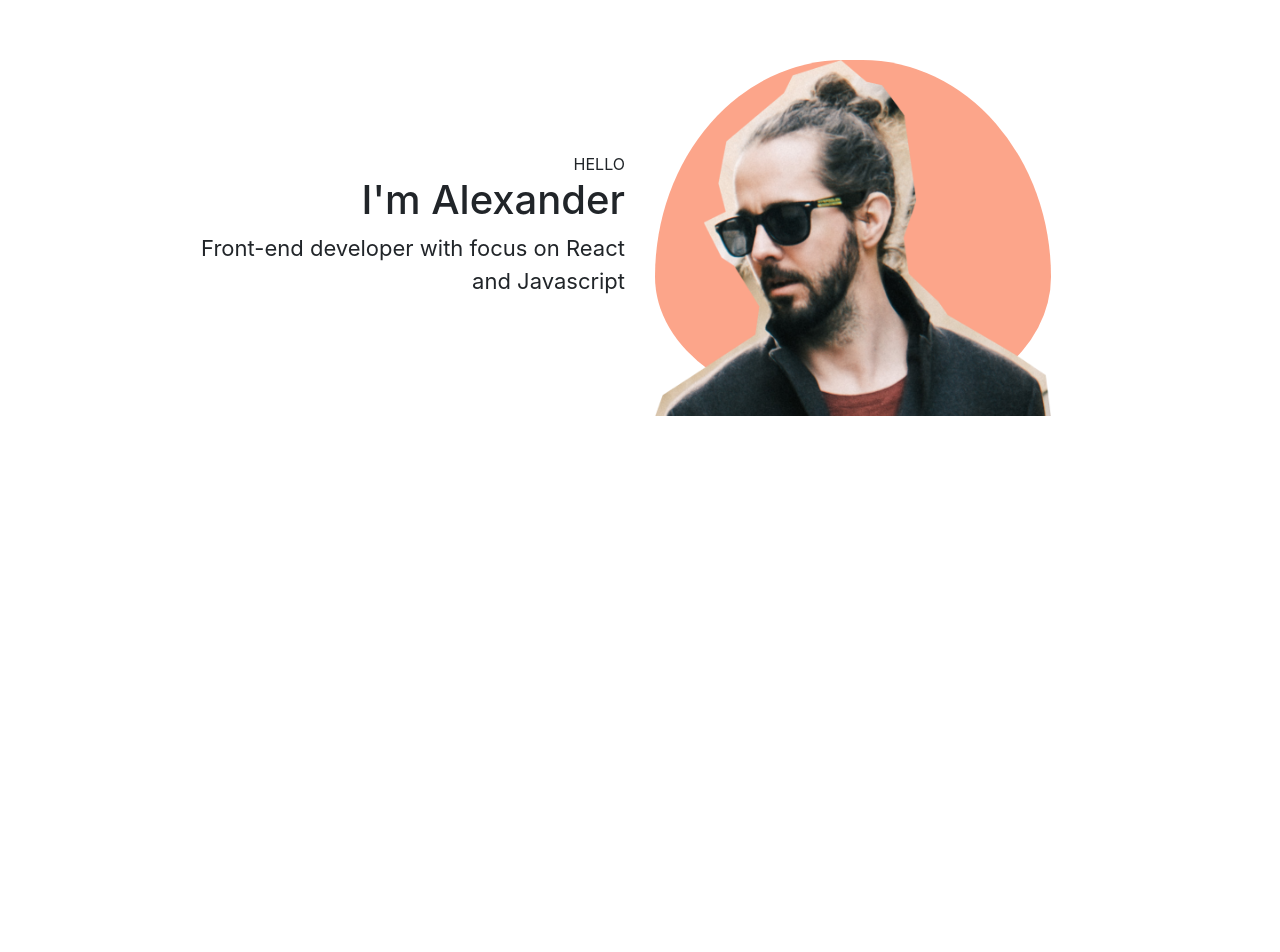
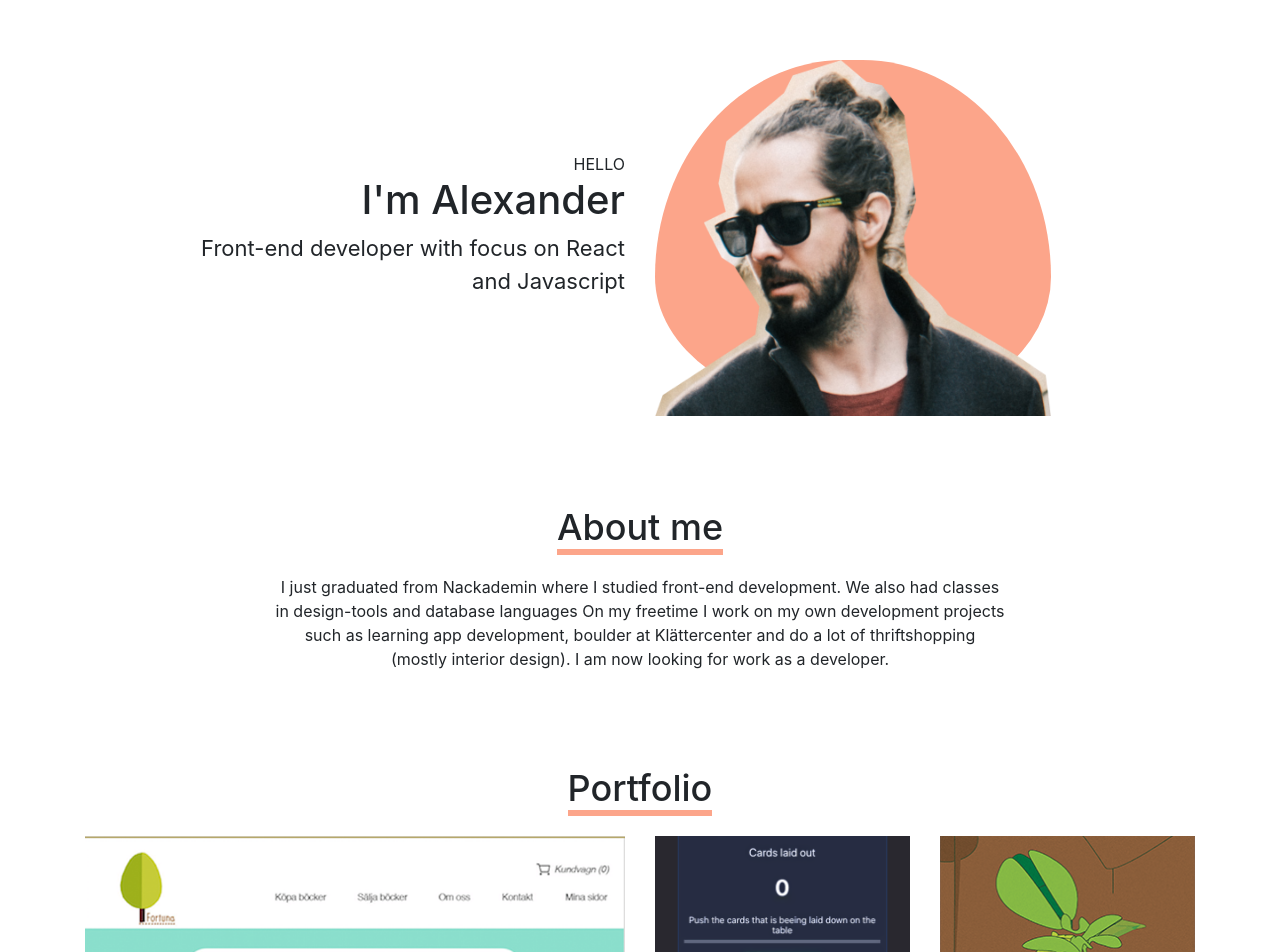
Before and after one commit to alexanderaspman/portfolioenavfler, a React (Create React App) app: page / in a window 1280 px wide. Shown: the top 952 px of the page. Before the commit the page ends 800 px from the top, so only its background shows below. Built offline with nearby package versions, Linux system fonts and the light colour scheme.

Commit message:
We have the technology. We have the capability to make the world's first bionic man.

```diff
--- a/src/App.js
+++ b/src/App.js
@@ -2,8 +2,8 @@
 
 import './styles/style.scss';
 import TopContainer from './components/topContainer';
-// import Info from './components/Info';
-// import Portfolio from './components/portfolio'
+import Info from './components/Info';
+import Portfolio from './components/portfolio'
 
 
 
@@ -13,9 +13,9 @@ function App() {
       <div className="container">
       <TopContainer/>
 
-     {/* <Info/>
+     <Info/>
 
-     <Portfolio/> */}
+     <Portfolio/>
       </div>
     </main>
   );
--- a/src/components/topContainer.js
+++ b/src/components/topContainer.js
@@ -17,7 +17,9 @@ export default function TopContainer (){
       </div>
       <div className="col-lg-6">
         <figure id="shape">
-          <img className="intro__profile" src={profile} />
+          <img className="intro__profile"
+          src={profile}
+          alt="" />
         </figure>
       </div>
     </div>
```
